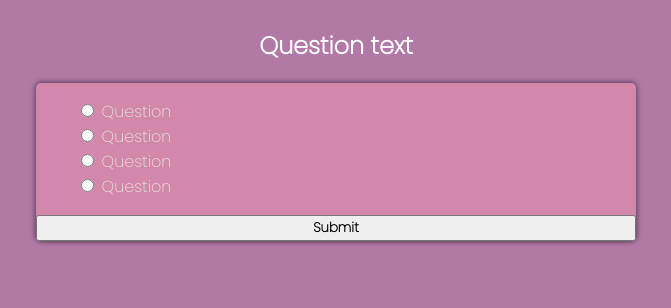
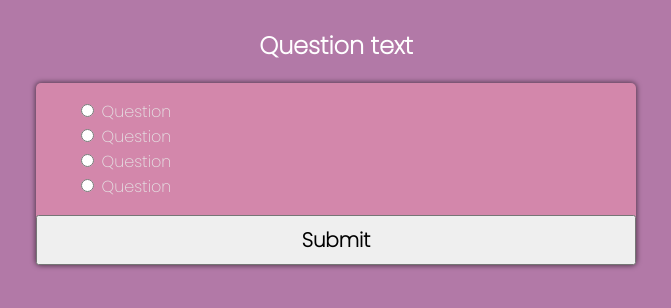
Before and after one commit to majordomos/quizz_app, a plain HTML site: page index.html in a window 1280 px wide. Shown: the whole page, without its empty margins (304-975 px from the left). Drawn offline with Linux system fonts and the light colour scheme.

Commit message:
style fixes

```diff
--- a/style.css
+++ b/style.css
@@ -13,7 +13,6 @@ body {
     background-color: #d387ab;
     display: flex;
     flex-direction: column;
-    /* align-items: center; */
     border-radius: 5px;
     width: 600px;
 }
@@ -28,10 +27,11 @@ h2{
 
 button {
     font-weight: bold;
+    font-size: 20px;
     display: block;
     width:100%;
+    height: 50px;
     font-family: inherit;
-    /* border: 1px solid black; */
 }
 
 ul {
```
